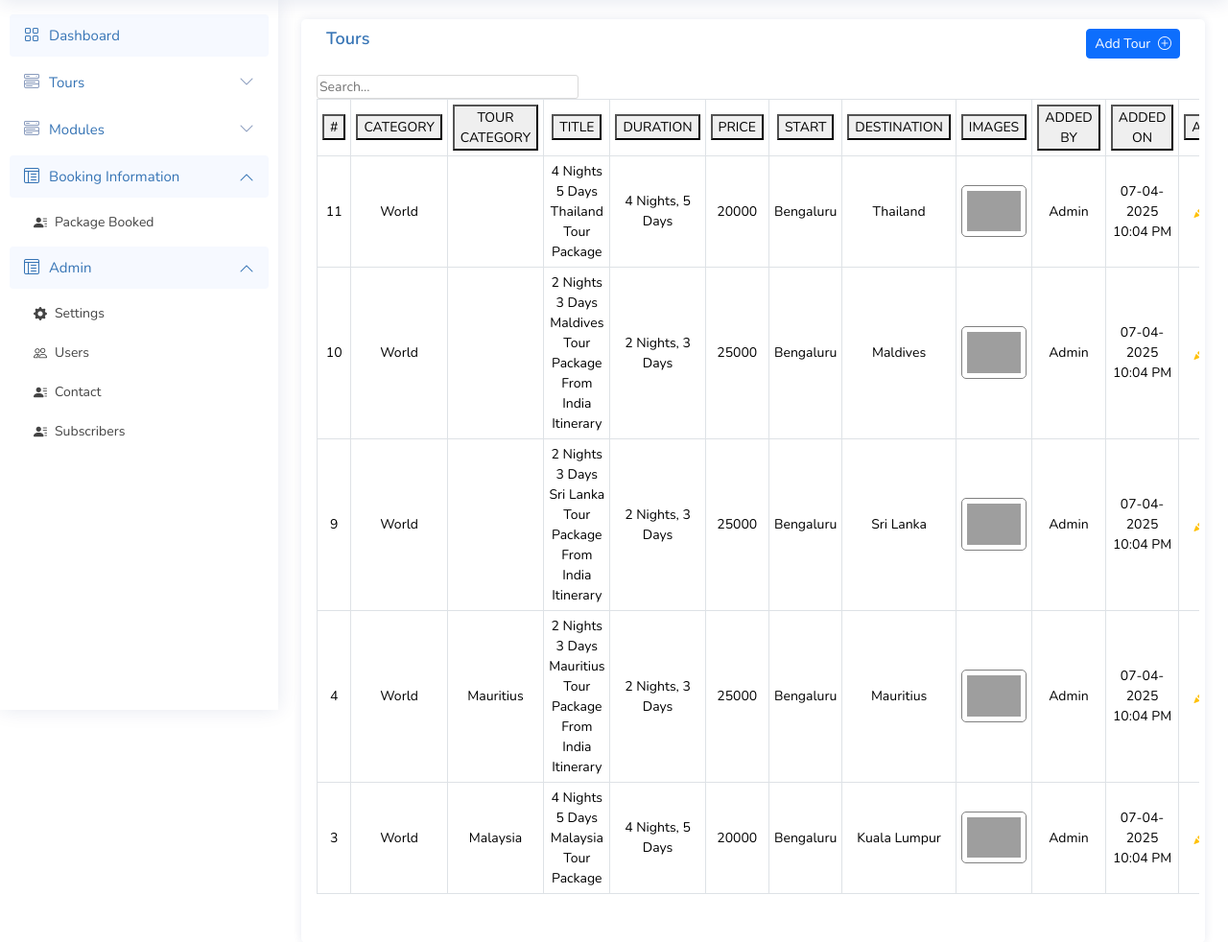
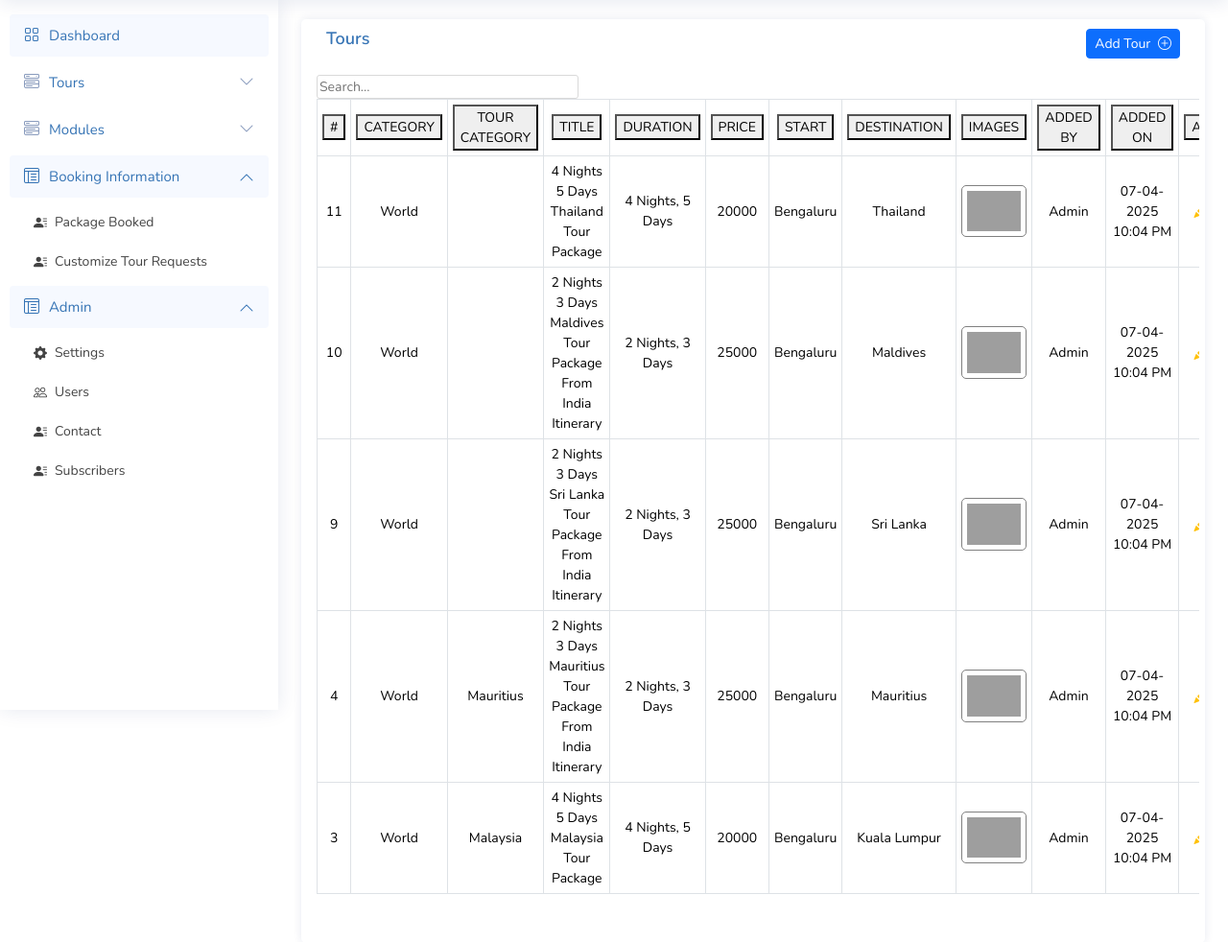
Before and after one commit to tysonchamp/anaadi, a CodeIgniter app: page /anaadi/index.php/admin/tours/index in a window 1280 px wide, after a click on "Booking Information". Shown: the part 60-1042 px from the top of the page at 96% size. Run offline with CodeIgniter, Linux system fonts and the light colour scheme; a user stored in the database is signed in; data comes from the database, SQL or seed files in the repository; some libraries are stand-ins or nearby versions; grey boxes are pictures that could not be loaded.

Commit message:
Add link to customize tour requests in admin header navigation

```diff
--- a/application/views/layout_admin/header.php
+++ b/application/views/layout_admin/header.php
@@ -184,6 +184,13 @@
             </a>
           </li>
 
+
+          <li>
+            <a href="<?=base_url('admin/Booking/customize')?>">
+              <i class="bi bi-person-lines-fill"></i><span>Customize Tour Requests</span>
+            </a>
+          </li>
+
         </ul>
       </li>
       <li class="nav-item">
```
